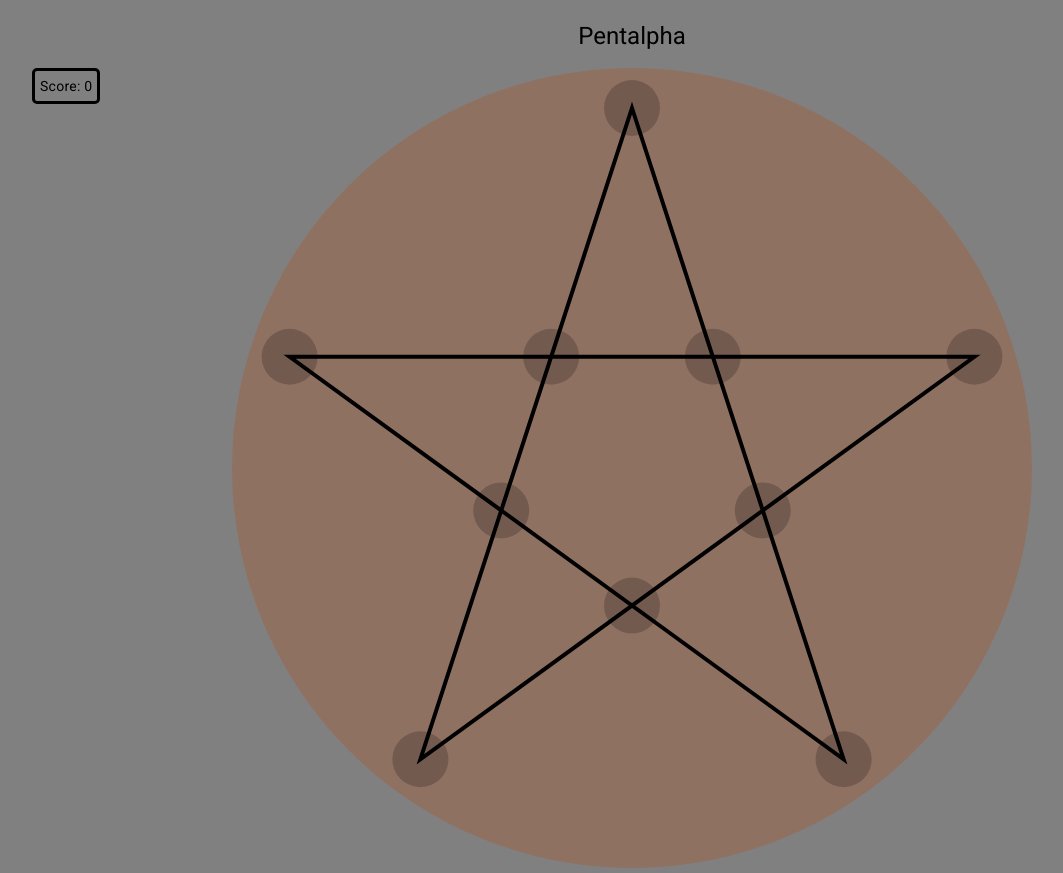
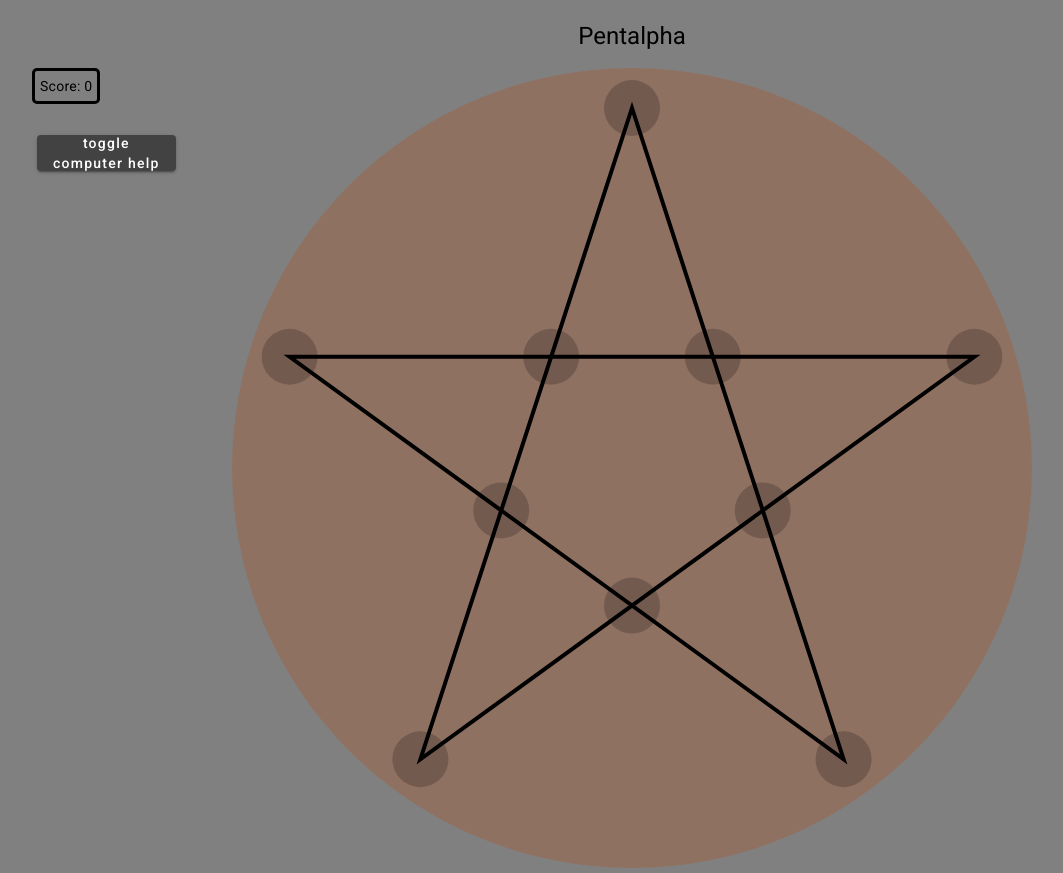
Before and after one commit to adrian-sch-web/Pentalpha, an Angular app: page / in a window 1280 px wide. Shown: the whole page, without its empty margins (8-1071 px from the left). Built offline with nearby package versions, Linux system fonts and the light colour scheme.

Commit message:
Add computer help button and altered end screen

```diff
--- a/src/app/boardview/boardview.component.html
+++ b/src/app/boardview/boardview.component.html
@@ -2,7 +2,21 @@
     @if(gameRunning){
         <div class="scoreboard">
             Score: {{score}} <br/>
+            @if(cheatMode){
+                <span>Current round is played in cheat mode!</span>
+            }
         </div>
+        @if(!cheatMode){
+            <div class="cheat-mode">
+                <button mat-raised-button (click)="cheatMode = true">toggle <br/>computer help</button>
+            </div>
+        }
+        @else
+        {
+            <div class="cheat-mode">
+                <button mat-raised-button (click)="setupGame()">restart <br/>without help</button>
+            </div>
+        }
         <svg height="800" viewBox="0 0 200 200">
             <circle cx="100" cy="100" r="100" style="fill:rgb(143, 113, 98)"/>
             <polygon [attr.points]="getPentagram()" stroke="black" fill="none"/>
@@ -12,6 +26,6 @@
         </svg>
     }
     @else {
-        <app-gamefinished [score]="score" (newGame)="setupGame()"></app-gamefinished>
+        <app-gamefinished [score]="score" [cheatMode]="cheatMode" (newGame)="setupGame()"></app-gamefinished>
     }
 </div>
--- a/src/app/boardview/boardview.component.scss
+++ b/src/app/boardview/boardview.component.scss
@@ -5,3 +5,9 @@
     border: solid;
     border-radius: 5px;
 }
+.cheat-mode {
+    position: absolute;
+    left: 40px;
+    top: 130px;
+    padding: 5px;
+}
--- a/src/app/boardview/boardview.component.ts
+++ b/src/app/boardview/boardview.component.ts
@@ -13,6 +13,7 @@ export class BoardviewComponent implements OnInit {
   public pentagram: Pentagram = [];
   public score: number = 0;
   public gameRunning = true;
+  public cheatMode: boolean = false;
 
   ngOnInit(): void {
     this.setupGame();
@@ -121,6 +122,7 @@ export class BoardviewComponent implements OnInit {
     let goldenRatio = (1 + Math.sqrt(5)) / 2;
     this.score = 0;
     this.gameRunning = true;
+    this.cheatMode = false;
     this.pentagram = [];
     this.buildPentagram(90, 270);
     this.buildPentagram(90 / (goldenRatio ** 2), 90);
--- a/src/app/gamefinished/gamefinished.component.html
+++ b/src/app/gamefinished/gamefinished.component.html
@@ -1,4 +1,4 @@
-@if(score != undefined && score < 9){
+@if( score < 9){
 <div>
     You finished the game with a score of {{score}} / 9 <br/>
     Unfortunately you did not reach the maximum score.
@@ -6,11 +6,17 @@
     <br/>
 </div>
 }
-@else {
+@else if (!cheatMode){
     <div>WOW! What a game. You finished the game with the maximum score of 9.<br/>
         Congratulations!
         <br/>
         <br/>
     </div>
 }
+@else {
+    <div>You reached the maximum score with the help of the computer</div>
+    <div>Try again without help!</div>
+    <br/>
+    <br/>
+}
 <button mat-raised-button color="primary" (click)="restartGame()">Try again!</button>
--- a/src/app/gamefinished/gamefinished.component.ts
+++ b/src/app/gamefinished/gamefinished.component.ts
@@ -6,7 +6,8 @@ import { Component, EventEmitter, Input, Output } from '@angular/core';
   styleUrl: './gamefinished.component.scss'
 })
 export class GamefinishedComponent {
-  @Input() score?: number;
+  @Input() score: number= 0;
+  @Input() cheatMode: boolean = false;
   @Output() newGame = new EventEmitter<boolean>;
 
   restartGame() {
```
